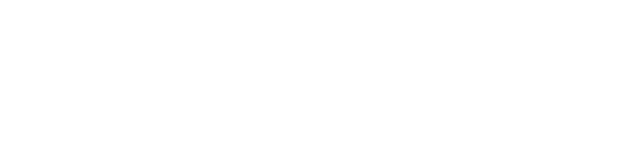
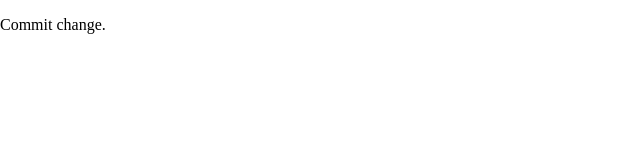
Before and after one commit to Ayodeji1001/template-test, a plain HTML site: page index.html in a window 1280 px wide. Shown: the whole page, without its empty margins (0-640 px from the left). Drawn offline with Linux system fonts and the light colour scheme.

Commit message:
hello world

```diff
--- a/index.html
+++ b/index.html
@@ -13,6 +13,7 @@
   </head>
 
   <body>
+    <p>Commit change.</p>
 
 
 
```
